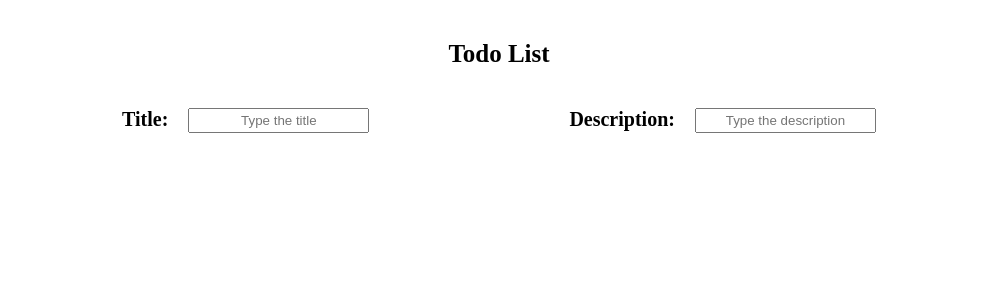
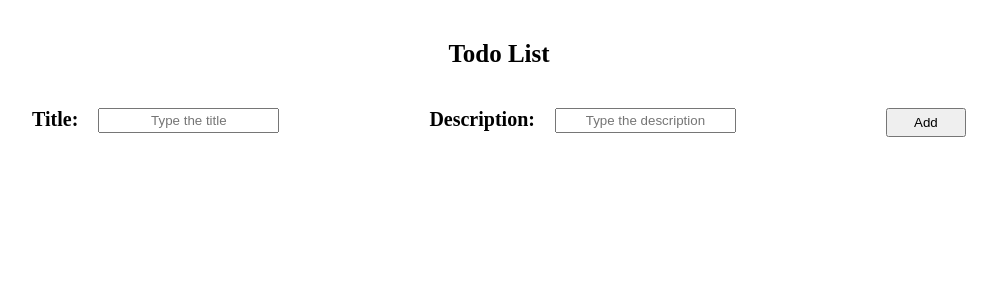
Before and after one commit to KE-FA/Todo-React-App, a React (Vite) app in the folder todo-React-App/: page / in a window 1280 px wide. Shown: the top 300 px of the page, without its empty margins (141-1138 px from the left). Built offline with nearby package versions, Linux system fonts and the light colour scheme.

Commit message:
modify to add a form and add a button to add an item

```diff
--- a/todo-React-App/src/App.css
+++ b/todo-React-App/src/App.css
@@ -38,10 +38,10 @@ html {
   font-size: 2.5rem;
 }
 
-.inputs{
+.form-input{
   display: flex;
   justify-content: center;
-  gap:20rem;
+  gap:15rem;
 
 }
 
@@ -54,6 +54,7 @@ html {
 .the-title,
 .the-description{
   font-size: 2rem;
+  font-weight: 580;
 }
 
 .title-input,
@@ -62,3 +63,8 @@ html {
   height:2.5rem;
   text-align: center;
 }
+
+.btn-add{
+  padding: .5rem 1rem;
+  width:8rem;
+}
--- a/todo-React-App/src/App.jsx
+++ b/todo-React-App/src/App.jsx
@@ -8,14 +8,25 @@ function Header() {
         <h1 className="the-header">Todo List</h1>
       </div>
       <div className="inputs">
-        <div className="title">
-          <h2 className="the-title">Title:</h2>
-          <input type="text" placeholder="Type the title" className="title-input"></input>
-        </div>
-        <div className="description">
-          <h2 className="the-description">Description:</h2>
-          <input type="text" placeholder="Type the description" className="desc-input"></input>
-        </div>
+        <form className="form-input">
+          <div className="title">
+            <label className="the-title">Title:</label>
+            <input
+              type="text"
+              placeholder="Type the title"
+              className="title-input"
+            ></input>
+          </div>
+          <div className="description">
+            <label className="the-description">Description:</label>
+            <input
+              type="text"
+              placeholder="Type the description"
+              className="desc-input"
+            ></input>
+          </div>
+          <button className="btn-add">Add</button>
+        </form>
       </div>
     </div>
   );
```
